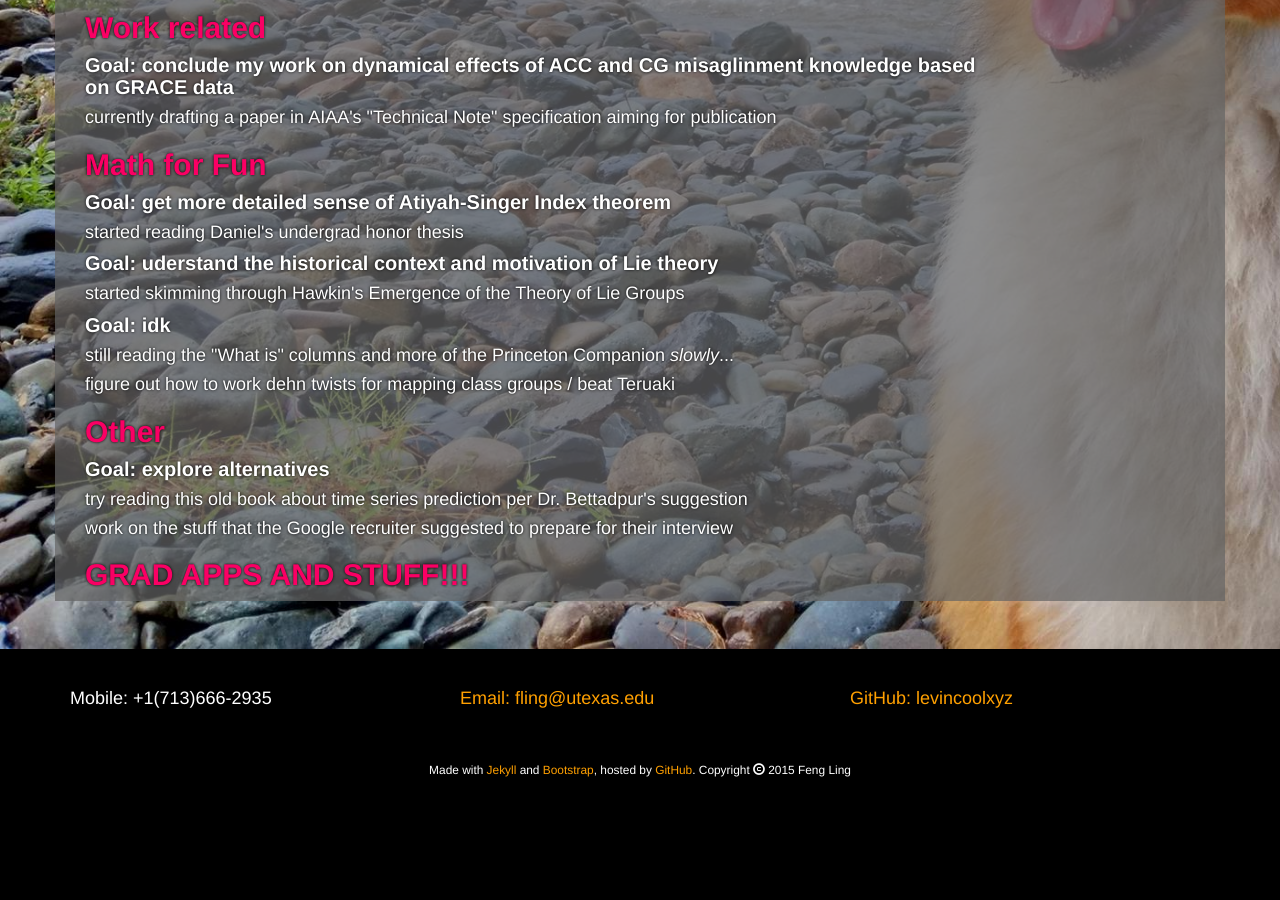
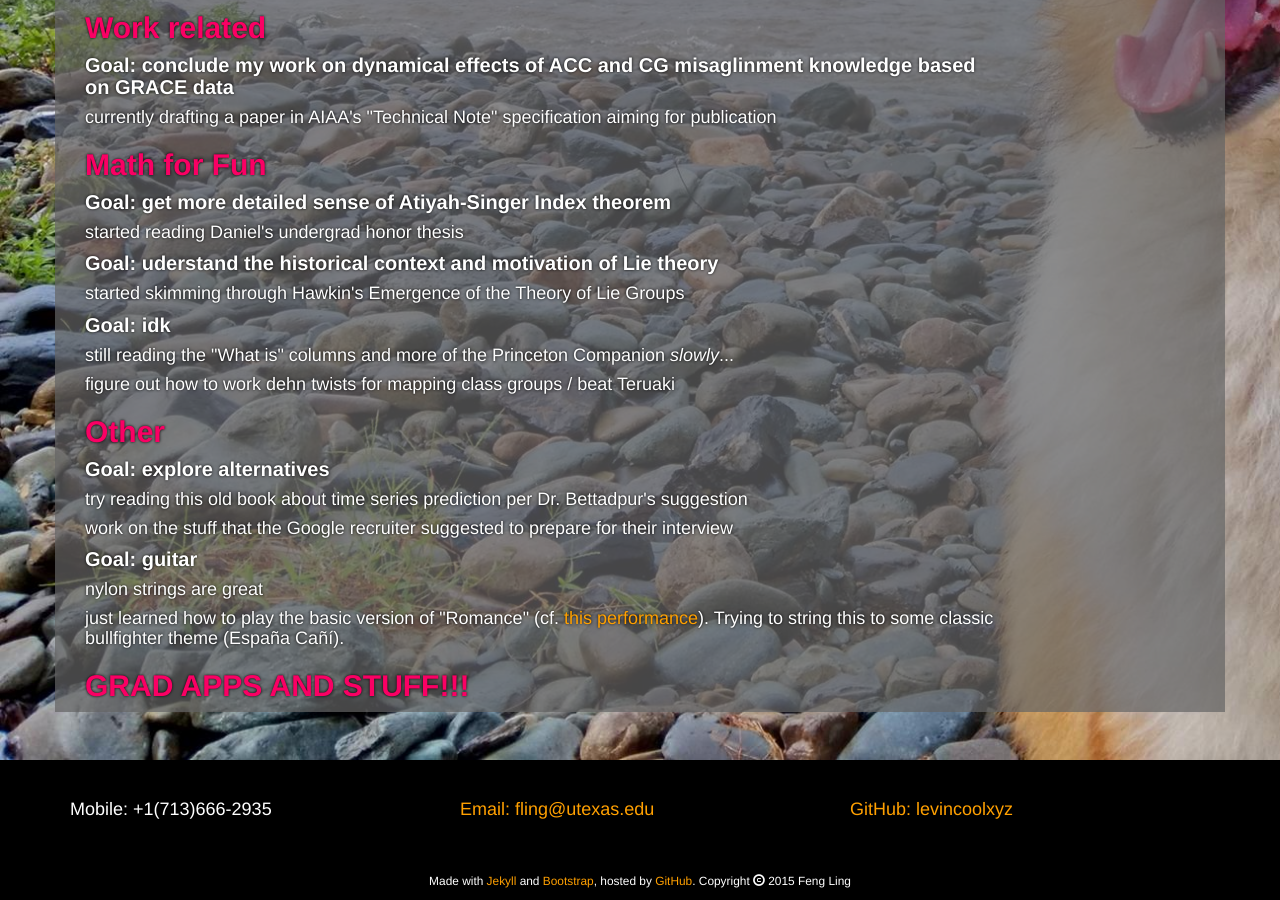
Before and after one commit to levincoolxyz/levincoolxyz.github.io, a Jekyll site: the page built from activity.html, in a window 1280 px wide and 900 px high, scrolled down 903 px. Built offline with Jekyll 4.4.1, drawn with Linux system fonts in a browser that asks for light colours; before the commit the page ends 1692 px from its top, so only the background shows below that.

Commit message:
new commit

```diff
--- a/activity.html
+++ b/activity.html
@@ -48,6 +48,10 @@ title: Current Activities - Feng Ling
 	<p>try reading this old book about time series prediction per Dr. Bettadpur's suggestion</p>
 	<p>work on the stuff that the Google recruiter suggested to prepare for their interview</p>
 
+	<h4>Goal: guitar<h4>
+	<p>nylon strings are great</p>
+	<p>just learned how to play the basic version of "Romance" (cf. <a href="https://www.youtube.com/watch?v=Z5tEd16aBCY">this performance</a>). Trying to string this to some classic bullfighter theme (España Cañí).</p>
+
 	<h2 style="color:rgb(250,0,100) !important;">GRAD APPS AND STUFF!!!</h2>
 
 </div>
--- a/cv/index.html
+++ b/cv/index.html
@@ -45,7 +45,7 @@ title: Work Stuff - Feng Ling
 </div>
 
 <div id="gtmtexttest" class="container col-md-10">
-	<h3 style="color:rgb(250,0,100) !important;" data-toggle="collapse" data-target="#SVGTM" >And now for something completely different:</h3>
+	<h3 class="btn" style="color:rgb(250,0,100) !important;" data-toggle="collapse" data-target="#SVGTM" >And click here for something completely different:</h3>
 	<div id="SVGTM" class="collapse">
 		<h4>    If I were a Springer-Verlag Graduate Text in Mathematics,...</h4>
 		<div class="row">
```
